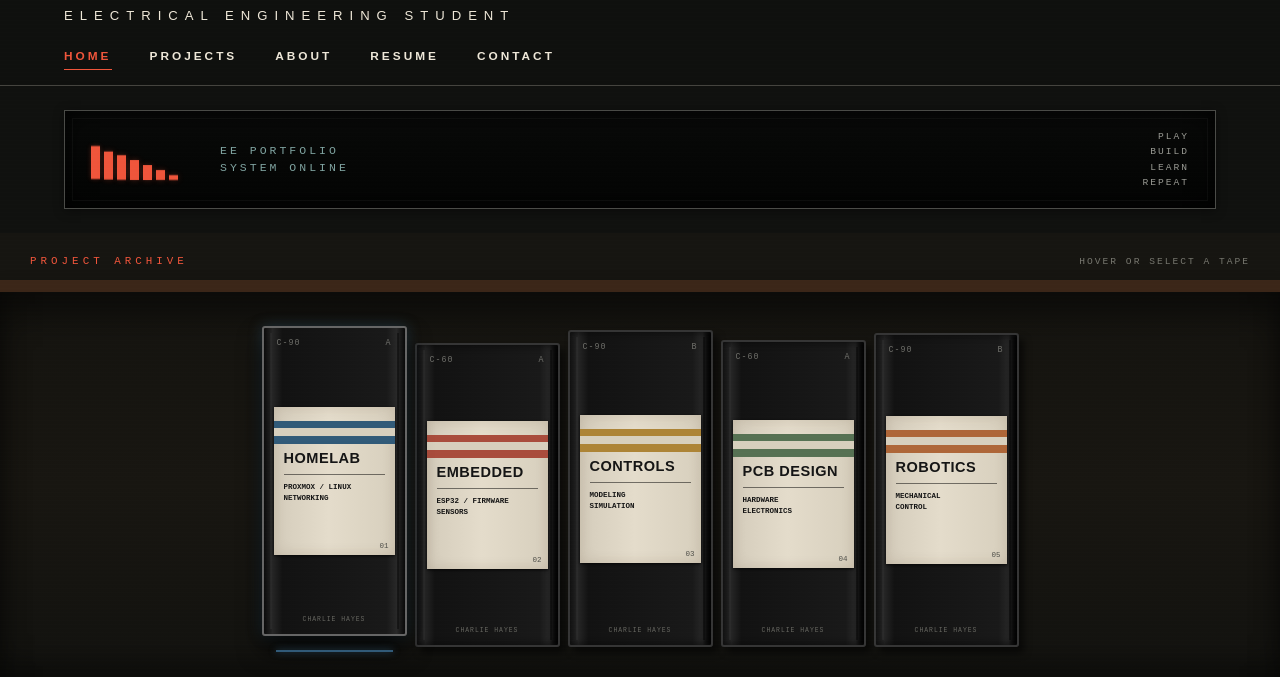
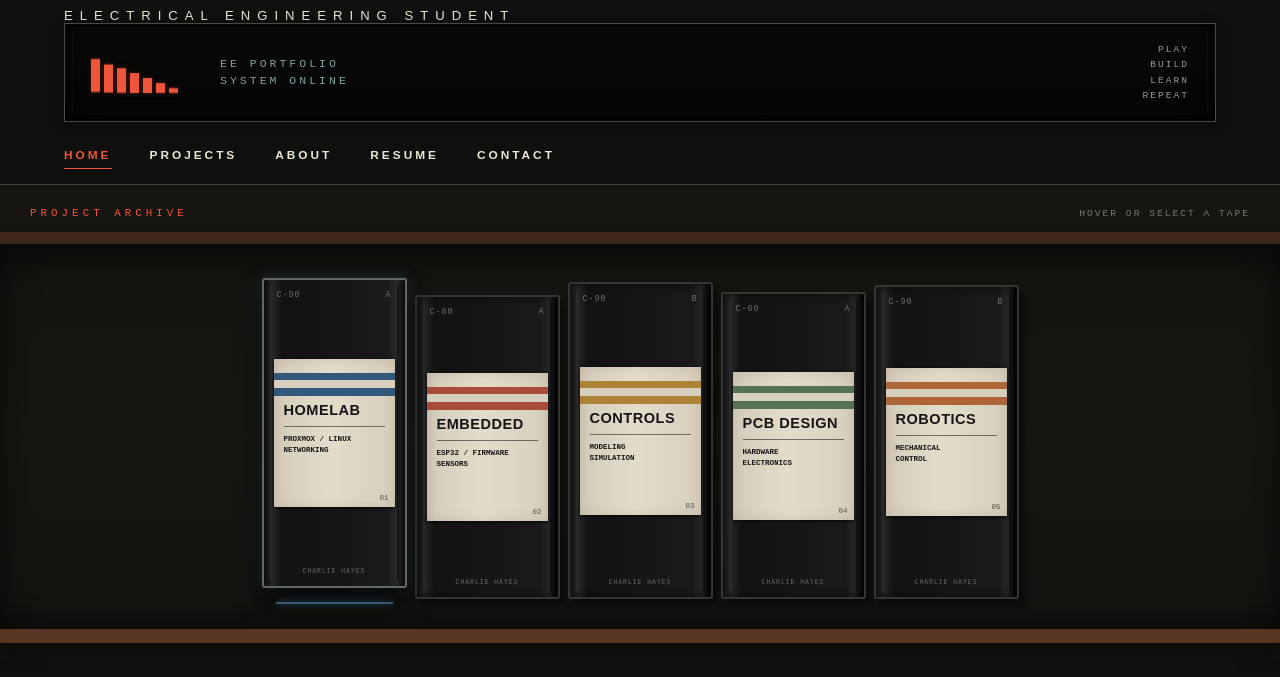
Before and after one commit to charlie-r-hayes/charlie-r-hayes.github.io, a plain HTML site: page index.html in a window 1280 px wide. Shown: the part 83-760 px from the top of the page. Drawn offline with Linux system fonts and the light colour scheme.

Commit message:
Update index.html

```diff
--- a/index.html
+++ b/index.html
@@ -31,6 +31,14 @@
 
         <div class="header-main">
 
+
+            <!-- TOP HEADER ROW -->
+
+            <div class="header-top">
+
+
+                <!-- NAME -->
+
                 <div class="name-section">
 
                     <h1>
@@ -44,49 +52,11 @@
                 </div>
 
 
-            <nav>
 
-                <a
-                    href="index.html"
-                    class="active"
-                >
-                    HOME
-                </a>
-
-                <a href="#projects">
-                    PROJECTS
-                </a>
-
-                <a href="#about">
-                    ABOUT
-                </a>
-
-                <a href="#">
-                    RESUME
-                </a>
-
-                <a href="#contact">
-                    CONTACT
-                </a>
-
-            </nav>
-
-        </div>
-
-    </header>
-
-
-
-    <main>
-
-
-        <!-- ==================================================
-             RETRO DISPLAY
-             ================================================== -->
-
-        <section class="hero">
+                <!-- RETRO DISPLAY -->
 
                 <div class="display-panel">
+
 
                     <div class="equalizer" aria-hidden="true">
 
@@ -134,10 +104,51 @@
 
                     </div>
 
+
                 </div>
 
-        </section>
+            </div>
 
+
+
+            <!-- NAVIGATION -->
+
+            <nav>
+
+                <a
+                    href="index.html"
+                    class="active"
+                >
+                    HOME
+                </a>
+
+                <a href="#projects">
+                    PROJECTS
+                </a>
+
+                <a href="#about">
+                    ABOUT
+                </a>
+
+                <a href="#">
+                    RESUME
+                </a>
+
+                <a href="#contact">
+                    CONTACT
+                </a>
+
+            </nav>
+
+
+        </div>
+
+    </header>
+
+
+
+
+    <main>
 
 
         <!-- ==================================================
@@ -165,9 +176,7 @@
             <div class="project-shelf">
 
 
-                <!-- ==========================================
-                     HOMELAB
-                     ========================================== -->
+                <!-- HOMELAB -->
 
                 <button
                     class="cassette theme-blue active"
@@ -228,9 +237,7 @@
 
 
 
-                <!-- ==========================================
-                     EMBEDDED
-                     ========================================== -->
+                <!-- EMBEDDED -->
 
                 <button
                     class="cassette theme-red"
@@ -291,9 +298,7 @@
 
 
 
-                <!-- ==========================================
-                     CONTROLS
-                     ========================================== -->
+                <!-- CONTROLS -->
 
                 <button
                     class="cassette theme-yellow"
@@ -354,9 +359,7 @@
 
 
 
-                <!-- ==========================================
-                     PCB
-                     ========================================== -->
+                <!-- PCB -->
 
                 <button
                     class="cassette theme-green"
@@ -417,9 +420,7 @@
 
 
 
-                <!-- ==========================================
-                     ROBOTICS
-                     ========================================== -->
+                <!-- ROBOTICS -->
 
                 <button
                     class="cassette theme-orange"
@@ -484,6 +485,7 @@
 
 
 
+
         <!-- ==================================================
              PROJECT MINI VIEWER
              ================================================== -->
@@ -494,9 +496,7 @@
         >
 
 
-            <!-- ==============================================
-                 LARGE CASSETTE ART
-                 ============================================== -->
+            <!-- LARGE CASSETTE -->
 
             <div class="preview-art">
 
@@ -586,9 +586,7 @@
 
 
 
-            <!-- ==============================================
-                 PROJECT INFORMATION
-                 ============================================== -->
+            <!-- PROJECT INFO -->
 
             <div class="preview-info">
 
@@ -676,6 +674,7 @@
 
 
 
+
         <!-- ==================================================
              ABOUT
              ================================================== -->
@@ -707,8 +706,9 @@
 
 
 
+
         <!-- ==================================================
-             FOOTER / CONTACT
+             FOOTER
              ================================================== -->
 
         <footer
```
Lines whose indentation alone changed are shown as unchanged.
